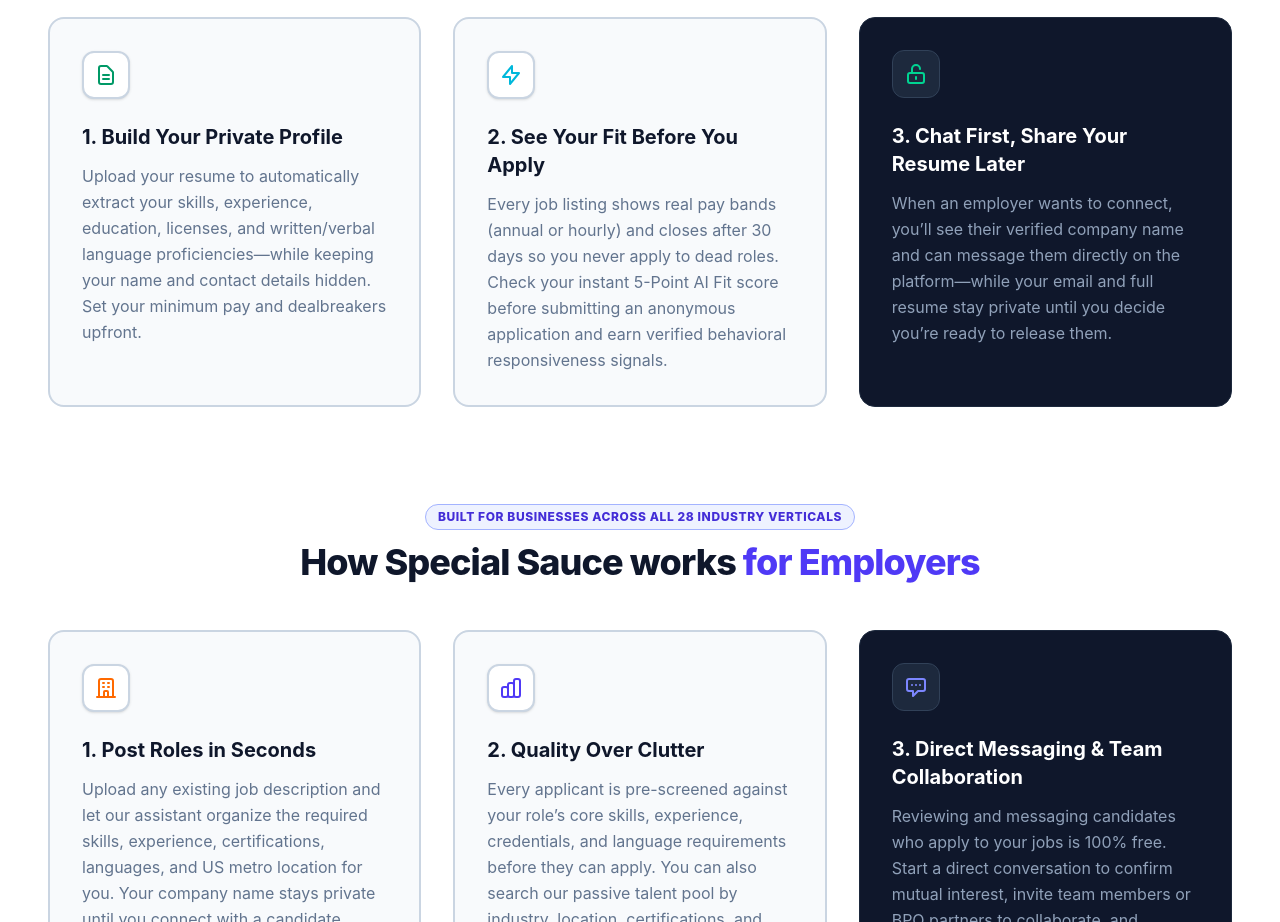
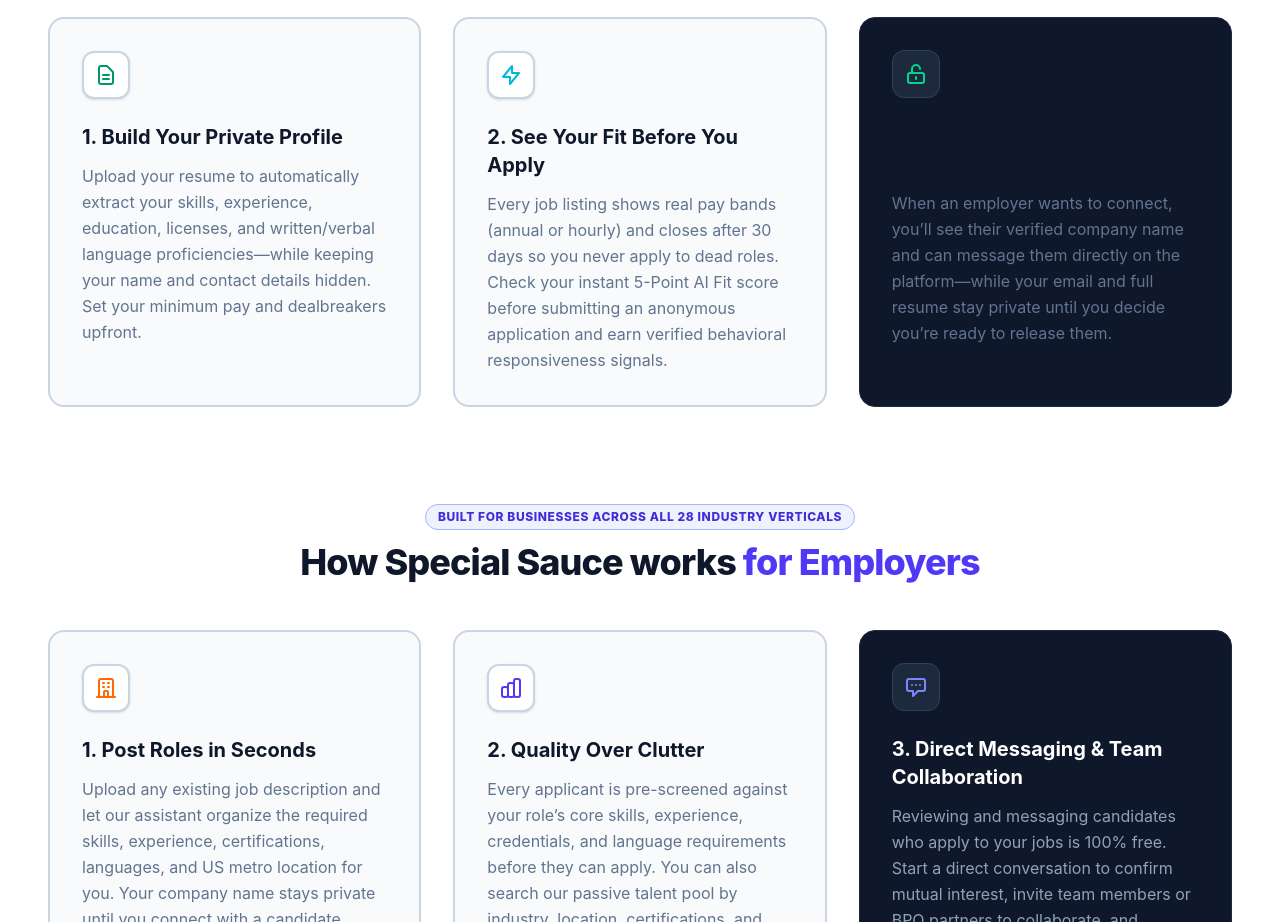
Before and after one commit to SpecialSauceIO/secure-job-board, a Next.js app: page / in a window 1280 px wide. Shown: the part 1000-1922 px from the top of the page. Built offline with nearby package versions, Linux system fonts and the light colour scheme; no server answers.

Commit message:
Unify Step 3 landing page card surface and border for crisp Dark Mode contrast

```diff
--- a/src/app/page.tsx
+++ b/src/app/page.tsx
@@ -431,10 +431,10 @@
                       ></path>
                     </svg>
                   </div>
-                  <h3 className="text-xl font-bold text-white mb-3">
+                  <h3 className="text-xl font-bold text-slate-900 mb-3">
                     3. Chat First, Share Your Resume Later
                   </h3>
-                  <p className="text-slate-400 leading-relaxed">
+                  <p className="text-slate-500 leading-relaxed">
                     When an employer wants to connect, you’ll see their verified company name and can message them directly on the platform—while your email and full resume stay private until you decide you’re ready to release them.
                   </p>
                 </div>
```
